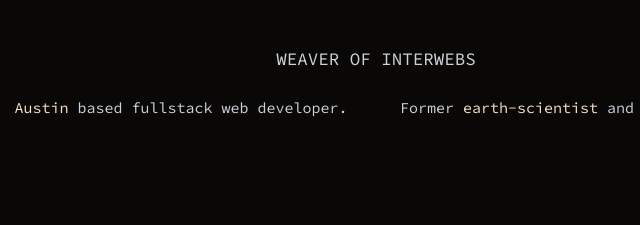
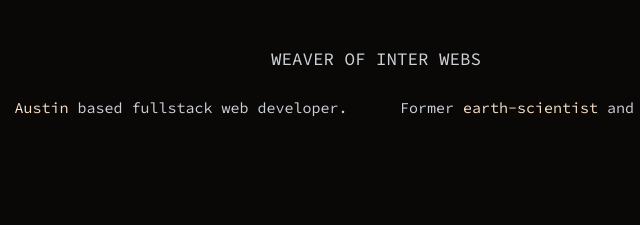
Before and after one commit to Geo-Jesse/OiseauNoir.github.io, a plain HTML site: page index.html in a window 1280 px wide. Shown: the part 553-778 px from the top of the page, 264-904 px from the left. Drawn offline with nearby package versions, Linux system fonts and the light colour scheme.

Commit message:
html content edit

```diff
--- a/index.html
+++ b/index.html
@@ -64,7 +64,7 @@
                 <div class="col-lg-12">
                     <img class="img-responsive" src="./img/jesse_marfa.jpg" alt="">
                     <div class="intro-text animated fadeInLeftBig">
-                        <span class="skills">WEAVER OF INTERWEBS</span>
+                        <span class="skills">WEAVER OF INTER WEBS</span>
                         <br>
                         <br>
                         <div class="row">
```
